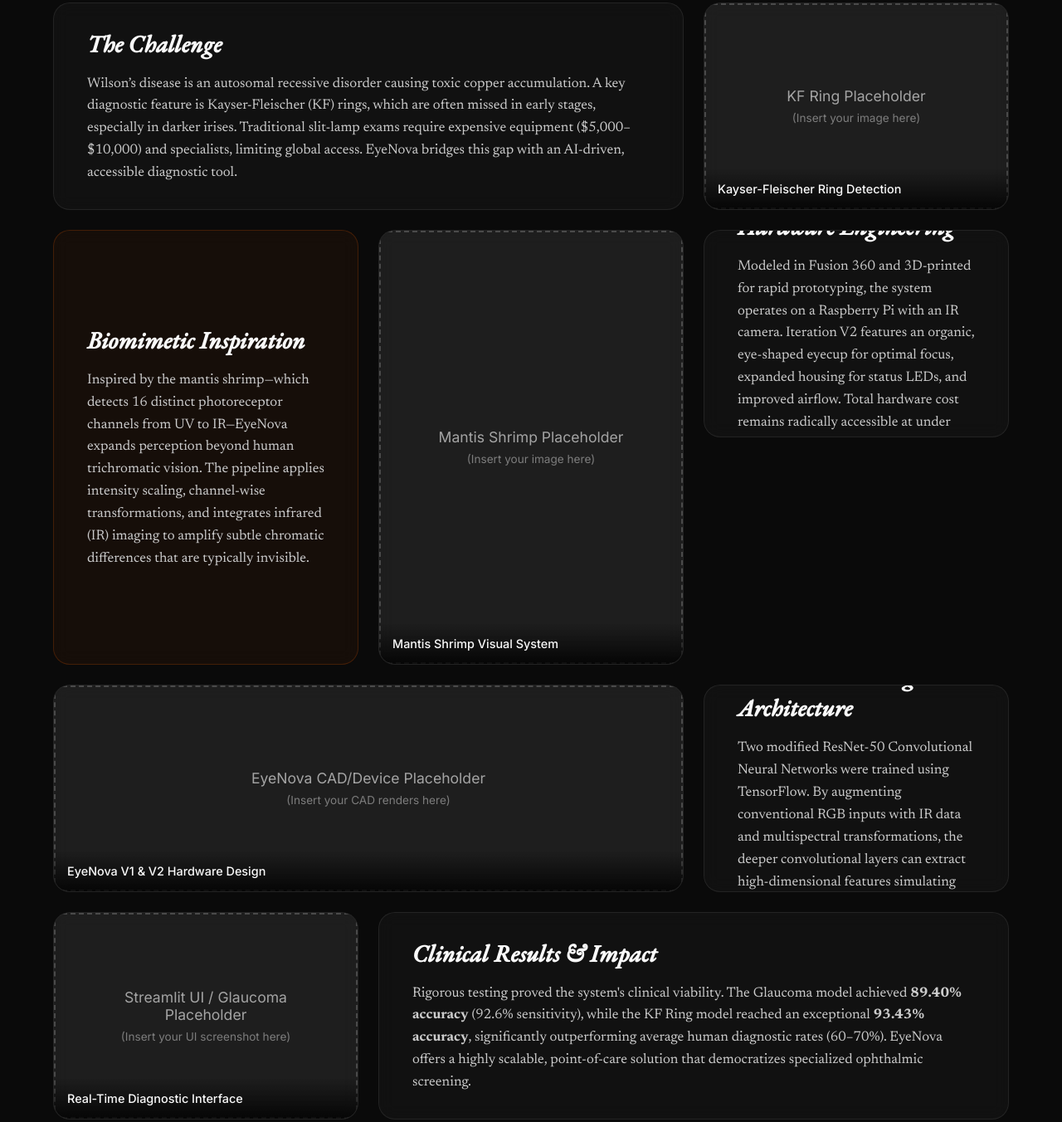
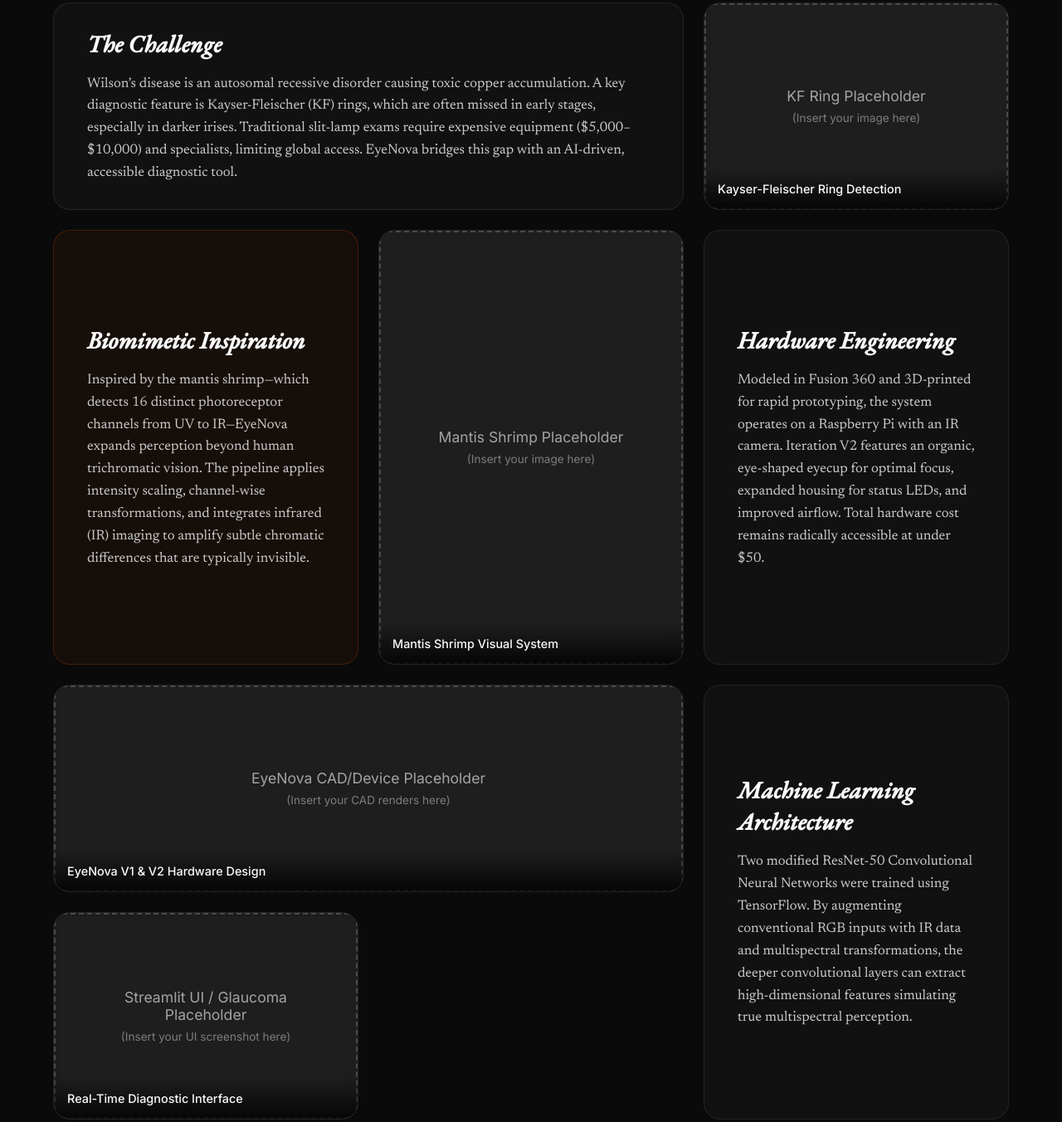
Before and after one commit to adharshjai/personalweb, a website built with Vite: page eyenova.html in a window 1280 px wide. Shown: the part 399-1751 px from the top of the page at 83% size. Built offline with nearby package versions, Linux system fonts and the light colour scheme.

Commit message:
Fix text overflow by spanning multiple rows

```diff
--- a/eyenova.html
+++ b/eyenova.html
@@ -54,7 +54,7 @@
         </div>
 
         <!-- Hardware & Engineering -->
-        <div class="collage-item text-item">
+        <div class="collage-item text-item tall-box">
           <h3>Hardware Engineering</h3>
           <p>Modeled in Fusion 360 and 3D-printed for rapid prototyping, the system operates on a Raspberry Pi with an IR camera. Iteration V2 features an organic, eye-shaped eyecup for optimal focus, expanded housing for status LEDs, and improved airflow. Total hardware cost remains radically accessible at under $50.</p>
         </div>
@@ -66,7 +66,7 @@
         </div>
 
         <!-- Machine Learning Architecture -->
-        <div class="collage-item text-item">
+        <div class="collage-item text-item tall-box">
           <h3>Machine Learning Architecture</h3>
           <p>Two modified ResNet-50 Convolutional Neural Networks were trained using TensorFlow. By augmenting conventional RGB inputs with IR data and multispectral transformations, the deeper convolutional layers can extract high-dimensional features simulating true multispectral perception.</p>
         </div>
--- a/style.css
+++ b/style.css
@@ -614,7 +614,7 @@ body {
   grid-column: span 2;
   grid-row: span 1;
 }
-.tall-image {
+.tall-image, .tall-box {
   grid-row: span 2;
 }
 .wide-image {
```
Also changed, not shown: 2 other files.
